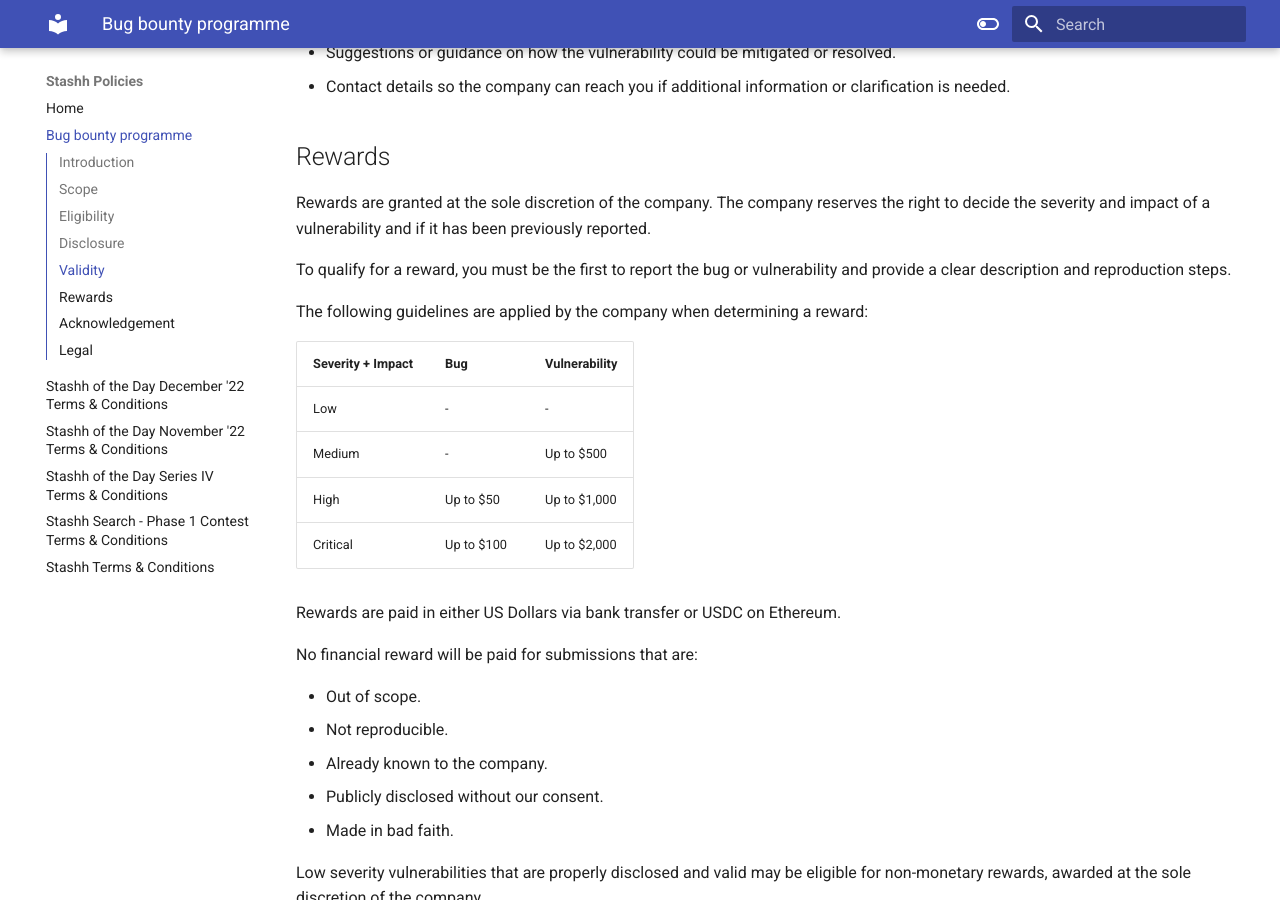
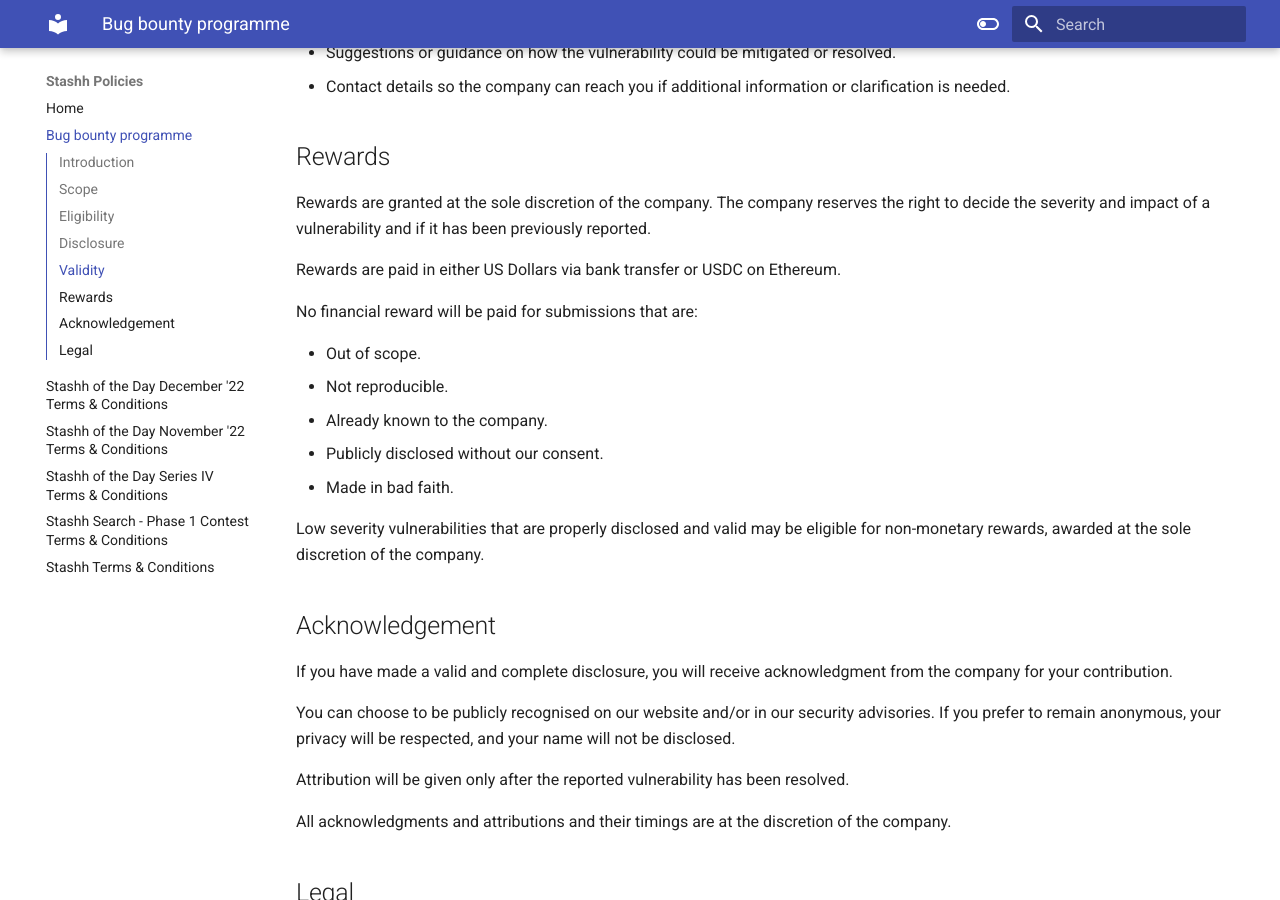
Before and after one commit to stashh-labs/stashh-policies, an MkDocs documentation site: the page built from docs/bug-bounty-programme.md, in a window 1280 px wide and 900 px high, scrolled down 1868 px. Built offline with MkDocs 1.6.1 and Material for MkDocs 9.7.7, drawn with Linux system fonts in a browser that asks for light colours.

Commit message:
Update bug-bounty-programme.md

```diff
--- a/docs/bug-bounty-programme.md
+++ b/docs/bug-bounty-programme.md
@@ -50,17 +50,6 @@ At least the following information must be included in a vulnerability report fo
 ## Rewards
 Rewards are granted at the sole discretion of the company. The company reserves the right to decide the severity and impact of a vulnerability and if it has been previously reported.
 
-To qualify for a reward, you must be the first to report the bug or vulnerability and provide a clear description and reproduction steps.
-
-The following guidelines are applied by the company when determining a reward:
-
-| Severity + Impact | Bug            | Vulnerability   |
-|-------------------|----------------|-----------------|
-| Low               | -              | -               |
-| Medium            | -              | Up to $500      |
-| High              | Up to $50      | Up to $1,000    |
-| Critical          | Up to $100     | Up to $2,000    |
-
 Rewards are paid in either US Dollars via bank transfer or USDC on Ethereum.
 
 No financial reward will be paid for submissions that are:
```
